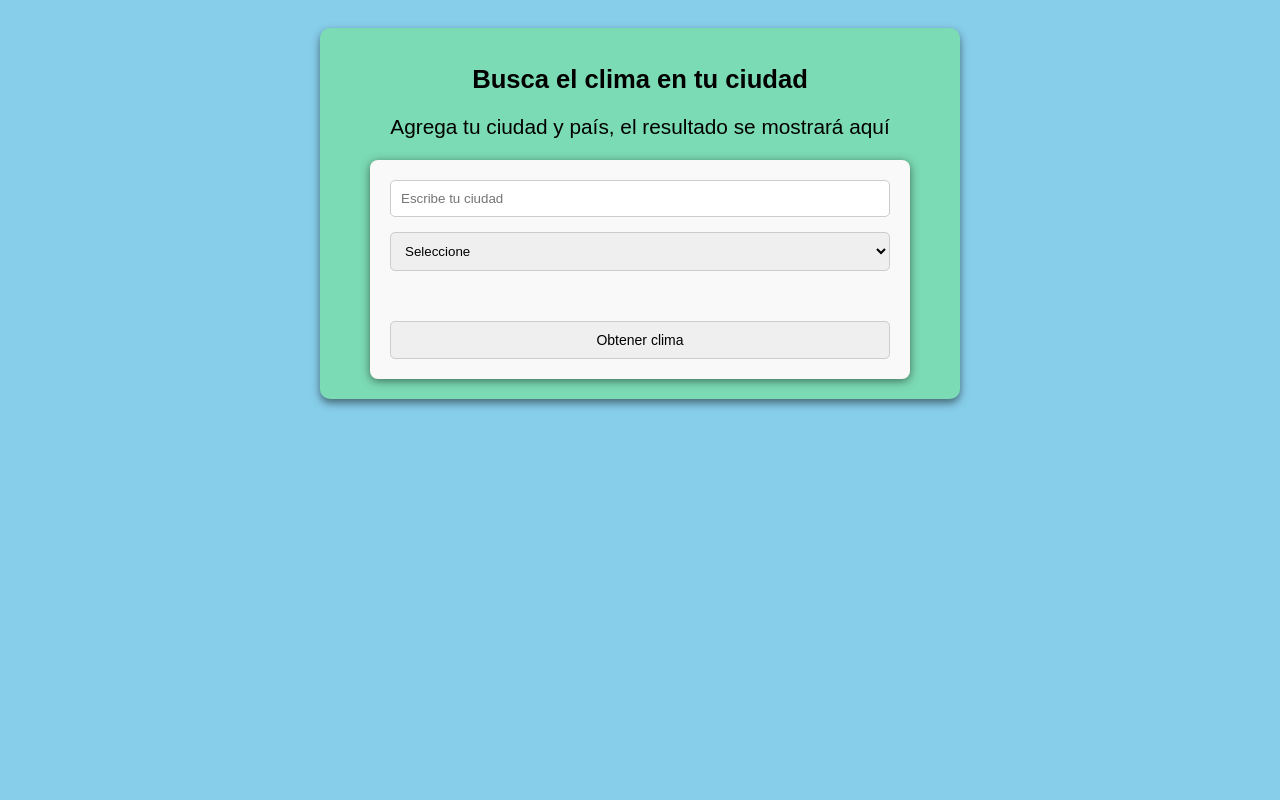
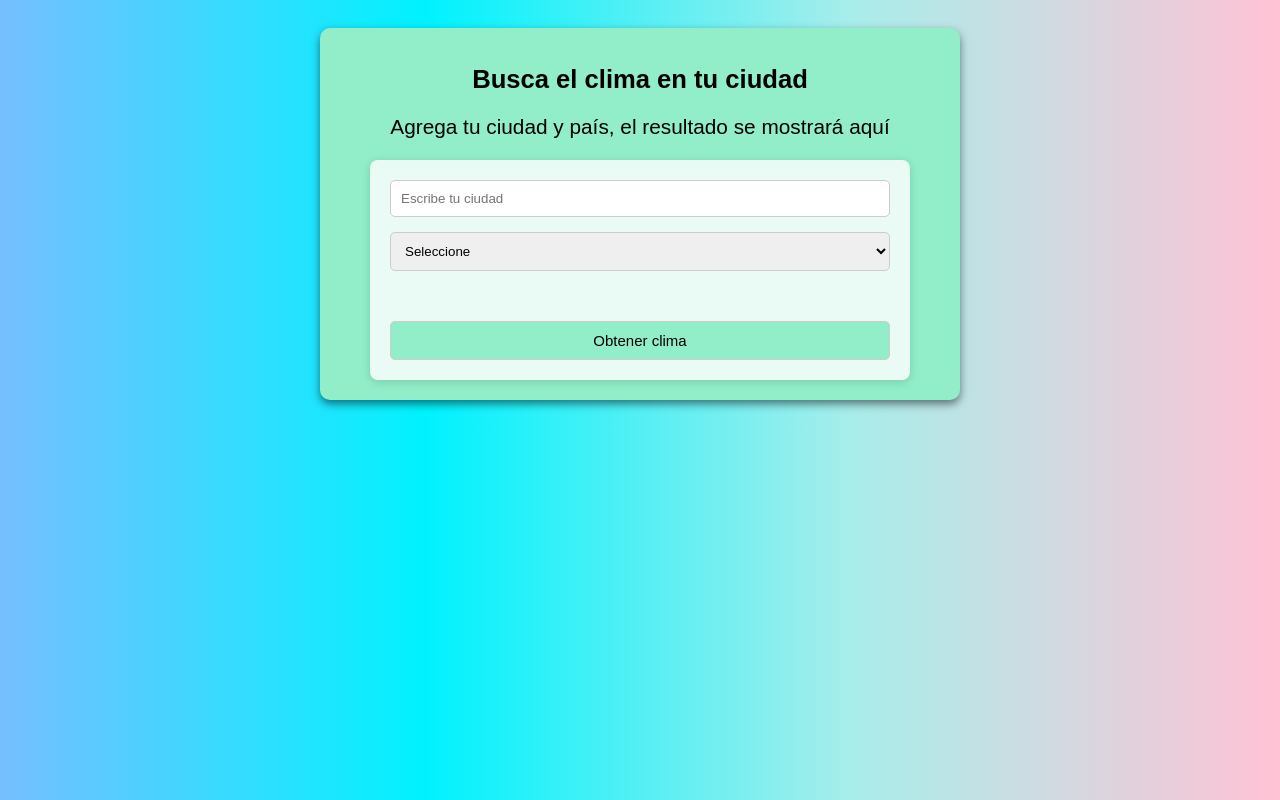
Before and after one commit to Hiram-Devv/front-end-challenge-weather, a plain HTML site: page index.html in a window 1280 px wide. Drawn offline with Linux system fonts and the light colour scheme.

Commit message:
Se modificaron los estilos

```diff
--- a/script.js
+++ b/script.js
@@ -29,6 +29,7 @@ function buscarClima(e){
 
 function mostrarError(mensaje){
     // console.log(mensaje)
+    limpiarHTML();
     // Si la alerta tiene esta clase, ya no se genera más de una
     const alerta = document.querySelector('.numAlerta')
 
--- a/styles.css
+++ b/styles.css
@@ -1,5 +1,5 @@
 body{
-    background-color: #87CEEB;
+    background: linear-gradient(to right, #76bfff, #00f2fe, #a8edea, #ffc2d5);
     font-family: 'Arial', sans-serif;
     text-align: center;
     padding: 20px;
@@ -9,7 +9,7 @@ body{
 
     max-width: 600px;
     margin:0 auto;
-    background-color: hsl(156, 57%, 67%);
+    background-color: hsl(156, 73%, 75%);
     padding: 20px;
     border-radius: 10px;
     box-shadow: 0 4px 8px rgba(0, 0, 0, 0.5);
@@ -33,9 +33,9 @@ h1{
     margin-top: 60px;
     margin: 0 auto;
     padding: 20px;
-    background-color: #f9f9f9;
+    background-color: #ffffffcc;
     border-radius: 8px;
-    box-shadow: 0 2px 10px rgba(0, 0, 0, 0.5);
+    box-shadow: 0 2px 10px rgba(0, 0, 0, 0.15);
 }
 
 .input-ciudad{
@@ -60,9 +60,16 @@ h1{
     padding: 10px;
     margin-top: 50px;
     border: 1px solid #ccc;
+    background-color: hsl(156, 73%, 75%);
     border-radius: 5px;
-    font-size: 14px;
+    font-size: 15px;
     cursor: pointer;
+    transition: background-color 0.3s ease, color 0.3s ease;
+}
+.style-button:hover{
+    background-color: #388e3c;
+    color: #e0f7fa;
+    border-color: #388e3c;
 }
 
 .alerta{
```
